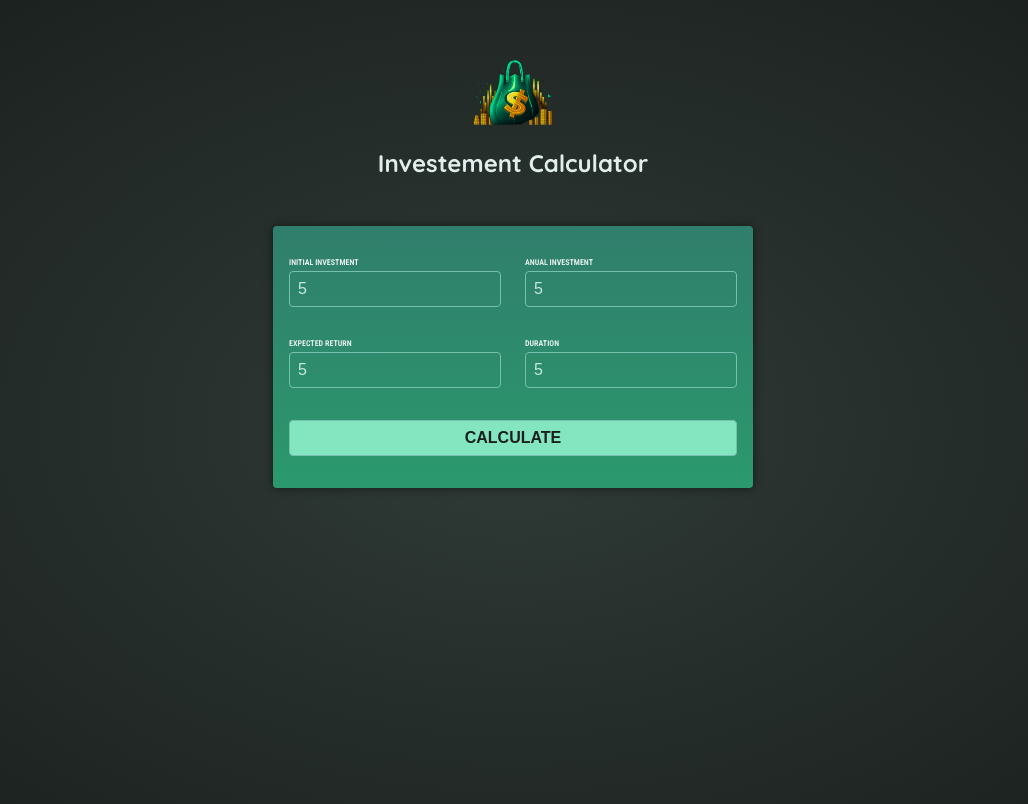
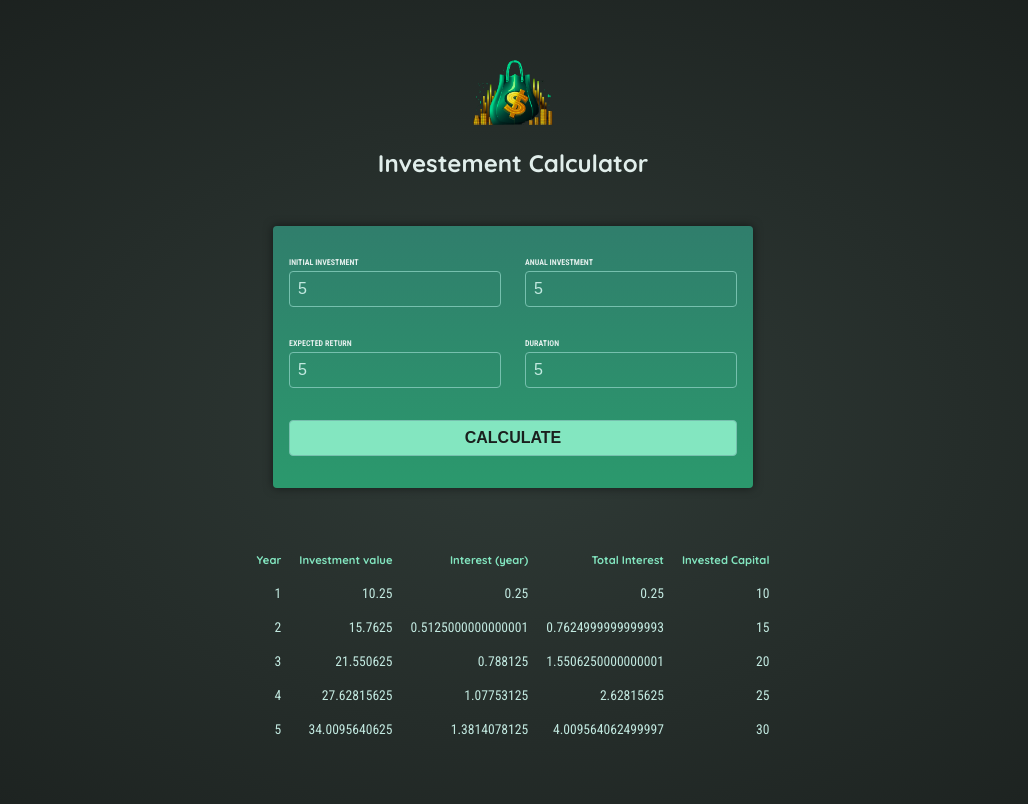
Before and after one commit to AbubakarFarooqi/Learing-Angular, an Angular app in the folder Second Project- Investment Calculator/: page / in a window 1280 px wide. Both pictures are taken after typing "5", "5", "5", "5" into the empty fields and a click on the button "CALCULATE". Shown: the top 804 px of the page, without its empty margins (127-1155 px from the left). Built offline with nearby package versions, Linux system fonts and the light colour scheme.

Commit message:
Add investment result with service and DI

```diff
--- a/Second Project- Investment Calculator/src/app/app.component.html
+++ b/Second Project- Investment Calculator/src/app/app.component.html
@@ -1,2 +1,3 @@
 <app-header />
 <app-user-input />
+<app-investement-result />
--- a/Second Project- Investment Calculator/src/app/app.component.ts
+++ b/Second Project- Investment Calculator/src/app/app.component.ts
@@ -1,11 +1,12 @@
 import { Component } from '@angular/core';
 import { HeaderComponent } from './header/header.component';
 import { UserInputComponent } from './user-input/user-input.component';
+import { InvestementResultComponent } from "./investement-result/investement-result.component";
 
 @Component({
   selector: 'app-root',
   standalone: true,
-  imports: [HeaderComponent,UserInputComponent],
+  imports: [HeaderComponent, UserInputComponent, InvestementResultComponent],
   templateUrl: './app.component.html',
 })
 export class AppComponent {}
--- /dev/null
+++ b/Second Project- Investment Calculator/src/app/investement-result/investement-result.component.css
@@ -0,0 +1,19 @@
+table {
+    max-width: 50rem;
+    margin: 2rem auto;
+    padding: 1rem;
+    table-layout: fixed;
+    border-spacing: 1rem;
+    text-align: right;
+  }
+
+  table thead {
+    font-size: 0.7rem;
+    color: #83e6c0;
+  }
+
+  table tbody {
+    font-family: "Roboto Condensed", sans-serif;
+    font-size: 0.85rem;
+    color: #c2e9e0;
+  }
--- /dev/null
+++ b/Second Project- Investment Calculator/src/app/investement-result/investement-result.component.html
@@ -0,0 +1,27 @@
+@if(results == null){
+<p class="center">Please enter some values and press "calculate"</p>
+
+} @else {
+<table>
+  <thead>
+    <tr>
+      <th>Year</th>
+      <th>Investment value</th>
+      <th>Interest (year)</th>
+      <th>Total Interest</th>
+      <th>Invested Capital</th>
+    </tr>
+  </thead>
+  <tbody>
+    @for (item of results; track item.year ){
+    <tr>
+      <td>{{ item.year }}</td>
+      <td>{{ item.valueEndOfYear }}</td>
+      <td>{{ item.interest }}</td>
+      <td>{{ item.totalInterest }}</td>
+      <td>{{ item.totalAmountInvested }}</td>
+    </tr>
+    }
+  </tbody>
+</table>
+}
--- /dev/null
+++ b/Second Project- Investment Calculator/src/app/investement-result/investement-result.component.ts
@@ -0,0 +1,16 @@
+import { Component, inject, Input } from '@angular/core';
+import { InvestmentService } from '../investment.service';
+
+@Component({
+  selector: 'app-investement-result',
+  standalone: true,
+  imports: [],
+  templateUrl: './investement-result.component.html',
+  styleUrl: './investement-result.component.css'
+})
+export class InvestementResultComponent {
+  private investmentService = inject(InvestmentService)
+  get results(){
+    return this.investmentService.annualData
+  }
+}
--- /dev/null
+++ b/Second Project- Investment Calculator/src/app/investment.service.ts
@@ -0,0 +1,37 @@
+import { Injectable } from "@angular/core";
+import {type InvestmentInput } from "./investment-input.model";
+
+@Injectable({providedIn: 'root'})
+
+export class InvestmentService{
+
+    annualData?:{year: number,
+        interest: number,
+        valueEndOfYear: number,
+        annualInvestment: number,
+        totalInterest: number,
+        totalAmountInvested: number}[]
+    calculateInvestmentResults(data:InvestmentInput) {
+      console.log("Azan")
+        const annualData = [];
+        let investmentValue = data.initialAmount;
+
+        for (let i = 0; i < data.duration; i++) {
+          const year = i + 1;
+          const interestEarnedInYear = investmentValue * (data.expectedReturn / 100);
+          investmentValue += interestEarnedInYear + data.anualAmount;
+          const totalInterest =
+            investmentValue - data.anualAmount * year - data.initialAmount;
+          annualData.push({
+            year: year,
+            interest: interestEarnedInYear,
+            valueEndOfYear: investmentValue,
+            annualInvestment: data.anualAmount,
+            totalInterest: totalInterest,
+            totalAmountInvested: data.initialAmount + data.anualAmount * year,
+          });
+        }
+        this.annualData = annualData
+        // return annualData;
+      }
+}
--- a/Second Project- Investment Calculator/src/app/user-input/user-input.component.ts
+++ b/Second Project- Investment Calculator/src/app/user-input/user-input.component.ts
@@ -1,5 +1,6 @@
 import { Component } from '@angular/core';
 import { FormsModule } from '@angular/forms';
+import { InvestmentService } from '../investment.service';
 
 @Component({
   selector: 'app-user-input',
@@ -10,12 +11,18 @@ import { FormsModule } from '@angular/forms';
 })
 export class UserInputComponent {
 
+  constructor(private investementService:InvestmentService){}
   initialInvestment = ''
   anualInvestment = ''
   exectedReturn = ''
   duration = ''
 
   calculate() {
-
+    this.investementService.calculateInvestmentResults({
+      initialAmount: +this.initialInvestment,
+      anualAmount: +this.anualInvestment,
+      expectedReturn: +this.exectedReturn,
+      duration: +this.duration
+    })
   }
 }
```
